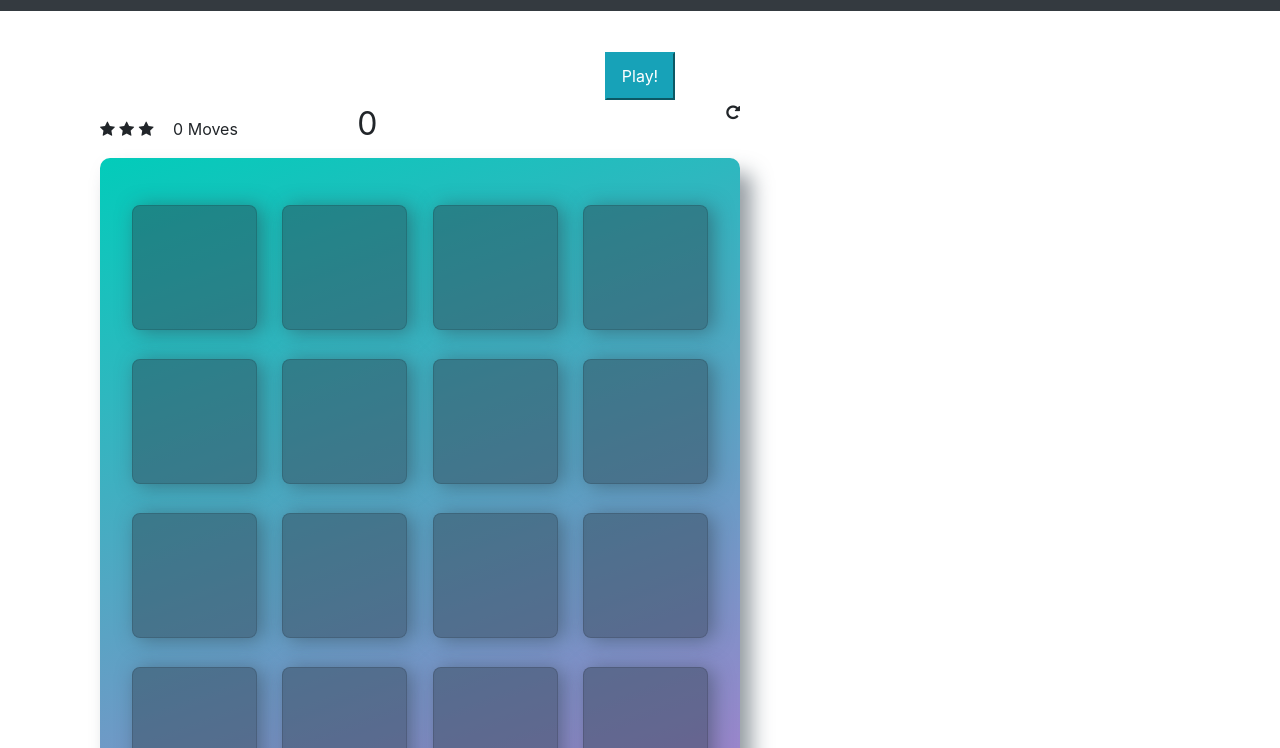
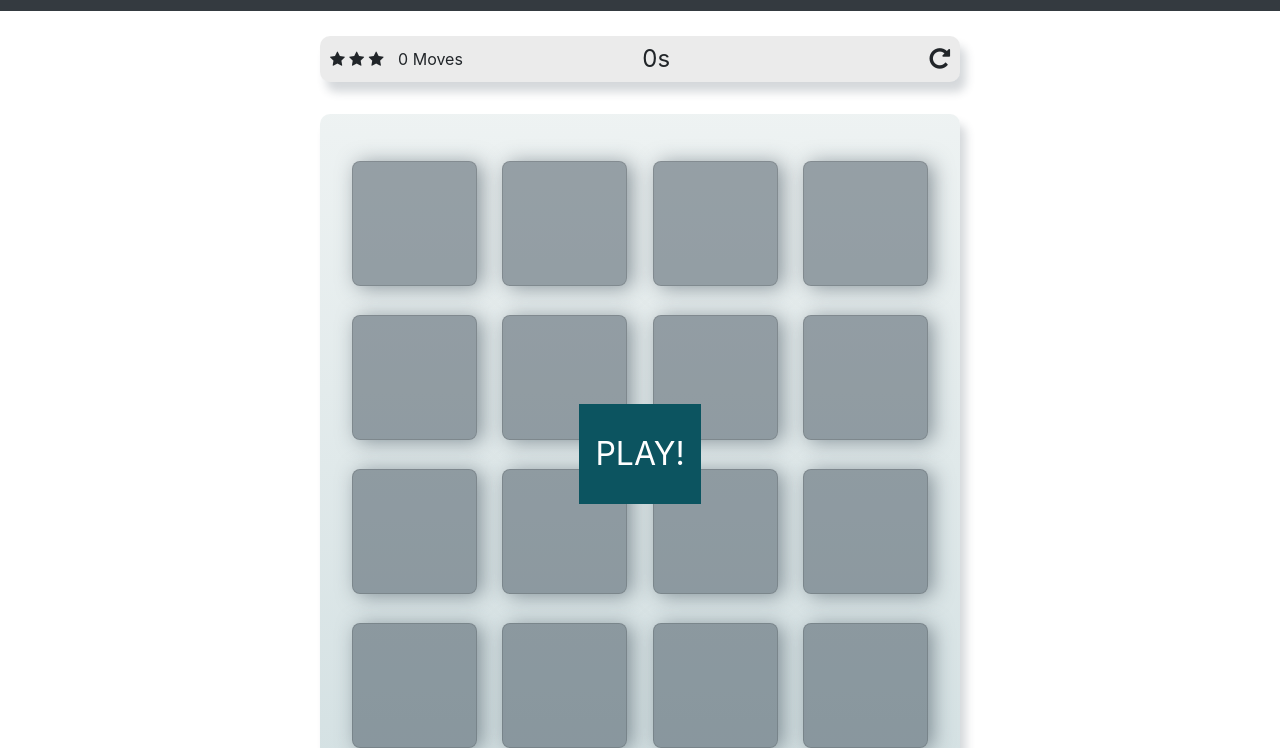
Before and after one commit to sampolahtinen/L2-P1-memoryGame, a website: page index.html in a window 1280 px wide. Shown: the part 52-800 px from the top of the page. Drawn offline with Linux system fonts and the light colour scheme.

Commit message:
Styling & Functionalities finished

```diff
--- a/css/main.css
+++ b/css/main.css
@@ -46,18 +46,33 @@ hr {
 	background-color: white;
 }
 
+.start {
+    margin-top: -100px;
+    width: 640px;
+    position: relative;
+    top: 500px;
+    z-index: 1000;
+}
+
 .start-btn {
     padding: 10px 15px 10px 15px;
+    font-size: 2rem;
+    border: 1px solid white;
+    border-color: #0c5460ba;
+    background-color: #0c5460;
+    height: 100px;
+    text-transform: uppercase;
+
 }
 
 .deck {
     width: 640px;
     min-height: 680px;
-    background: linear-gradient(160deg, #02ccba 0%, #aa7ecd 100%);
+    background: linear-gradient(360deg, #0c54602e 0%, #e9efefc7 100%);
     padding: 32px;
     border-radius: 10px;
-    box-shadow: 12px 15px 20px 0 rgba(46, 61, 73, 0.5);
-    display: flex;
+    box-shadow: 6px 10px 10px 0 rgba(46, 61, 73, 0.2);
+    display: inline-flex;
     flex-wrap: wrap;
     justify-content: space-between;
     align-items: center;
@@ -70,7 +85,7 @@ hr {
     width: 125px;
     background: #2e3d49;
     font-size: 0;
-    color: #ffffff;
+    color: #343a3f;
     border-radius: 8px;
     cursor: pointer;
     display: flex;
@@ -122,9 +137,22 @@ hr {
  */
 
 .score-panel {
-    text-align: left;
     width: 640px;
-    margin-bottom: 10px;
+    /*min-height: 680px;*/
+    background-color: #21252917;
+    padding: 5px 10px 5px 10px;
+    border-radius: 10px;
+    box-shadow: 6px 10px 10px 0 rgba(46, 61, 73, 0.2);
+    display: inline-flex;
+    flex-wrap: wrap;
+    justify-content: space-between;
+    align-items: center;
+    margin: 2em 0 2em;
+    z-index: 1;
+}
+
+.moves {
+    padding-left: 10px;
 }
 
 .score-panel .stars {
@@ -140,14 +168,14 @@ hr {
 }
 
 .timer {
-	font-size: 2rem;
-    margin-left: 100px;
+	font-size: 1.5rem;
+    margin-left: -85px;
 }
 
-.score-panel .restart {
-    float: right;
-    cursor: pointer;
+.fa.fa-repeat {
+    font-size: 1.5rem;
 }
+
 
 /*MODAL*/
 /* The Modal (background) */
@@ -169,6 +197,8 @@ hr {
 /* Modal Content/Box */
 .winning-content {
     background-color: #fefefe;
+    width: 400px;
+    height: 400px;
     margin: 15% auto; /* 15% from the top and centered */
     padding: 10px;
     border: 1px solid #888;
@@ -203,7 +233,11 @@ hr {
 }
 
 .play-again {
-    margin-top: 15px;
+    margin-top: 40px;
+}
+
+.final-score {
+    padding-top: 10px;
 }
 
 /*FOOTER*/
--- a/index.html
+++ b/index.html
@@ -46,28 +46,33 @@
     </nav>
 
     <!-- Page Content -->
-    <div class="container mt-5">
+    <div class="container start">
       <div class="row">
-        <div class="col-md-12 text-center">
-    	  <button class="btn-info start-btn">Play!</button>
+        <div class="col-xs-12 col-sm-12 col-md-12 text-center">
+    	  <button class="btn-info start-btn">play!</button>
        </div>
       </div>
     </div>
 
-    <div class="container visible">
-      <div class="col-lg-12 col-xl-12 text-center">
-        <section class="score-panel">
+    <div class="container">
+      <div class="row">
+        <div class="col-sm-12 col-md-12 col-lg-12 text-center">
+         <div class="score-panel">
             <ul class="stars">
               <li><i class="fa fa-star"></i></li>
               <li><i class="fa fa-star"></i></li>
               <li><i class="fa fa-star"></i></li>
-                <li><span class="moves col-md-3">0 Moves</span></li>
-                <li><span class="timer">0</span></li>
+              <li><span class="moves">0 Moves</span></li>
             </ul>
-              <div class="restart text-right">
-                <i class="fa fa-repeat"></i>
+            <span class="timer">0s</span>
+            <span><i class="fa fa-repeat restart"></i></span>
           </div>
-        </section>
+        </div>
+    </div>
+</div>
+    <div class="container">
+      <div class="row">
+        <div class="col-sm-12 col-md-12 col-lg-12 text-center">
          <ul class="deck start-game">
                 <li class="card">
                     <i class="fa fa-diamond"></i>
--- a/js/app.js
+++ b/js/app.js
@@ -2,12 +2,14 @@
 window.onload = shuffleCards();
 
 //Start Game Button
-const startBtn = document.querySelector('.start-btn');
-startBtn.addEventListener('click',initiateGame);
+const startContainer = document.querySelector('.start');
+startContainer.addEventListener('click',initiateGame);
 function initiateGame() {
 	document.querySelector('.deck').classList.remove('start-game');
 	// Assign click handler to whole card deck
 	document.querySelector('.deck').addEventListener('click',cardClickHandler);
+	startContainer.style.display = 'none';
+
 	startTimer();
 }
 
@@ -49,7 +51,7 @@ function startTimer() {
 	seconds = 0;
 	timerCounter = setInterval(function() {
 	seconds++;
-	timer.innerHTML = seconds
+	timer.innerHTML = seconds+"s"
 },1000);
 }
 
@@ -58,7 +60,7 @@ let winningModal = document.querySelector('.winning-modal-bg');
 //Check Game End
 function isGameEnded() {
 	let cardsMatched = document.querySelectorAll('.match');
-	if (cardsMatched.length === 16) {
+	if (cardsMatched.length === 2) {
 		winningModal.style.display = 'inline-flex';
 		document.querySelector('.score-info').innerHTML = "..with " + clickCtr + " moves..in..." + seconds + " seconds...";
 		document.querySelector('.final-score').innerHTML ="...with final Score of...\n" + finalScore();
@@ -137,12 +139,3 @@ closeModal.addEventListener('click', () => {	winningModal.style.display = 'none'
 
 winningModal.addEventListener('click', () => {	winningModal.style.display = 'none';
 });
-
-// This is an alternative way of handling clicks. Assign event handler to each card and call it
-// within cardClickHandler using this. property
-
-	//const cardArray = document.querySelectorAll('.card')
-
-	/*cardArray.forEach(function(elem) {
-		elem.addEventListener('click',cardClickHandler);
-	})*/
```
Lines whose indentation alone changed are shown as unchanged.
